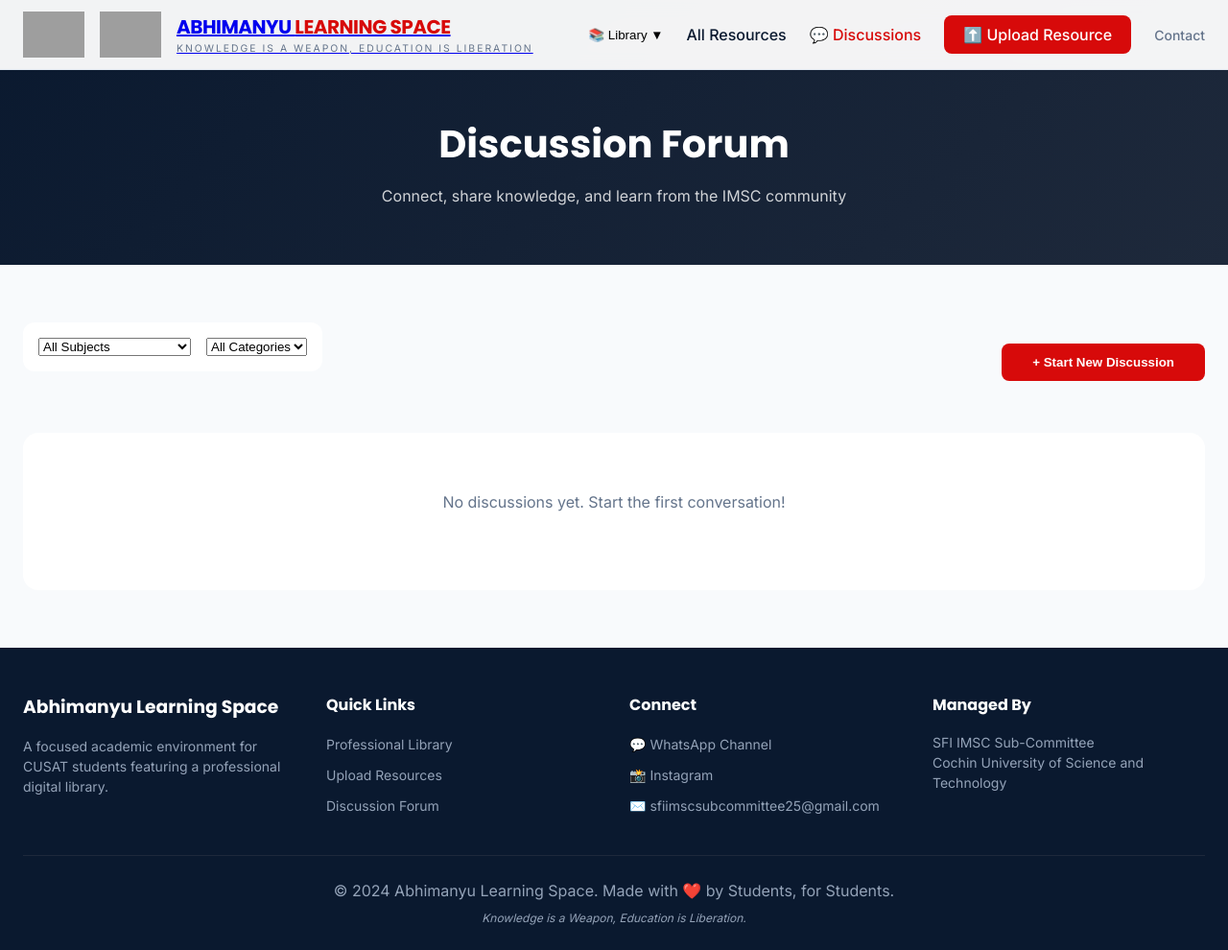
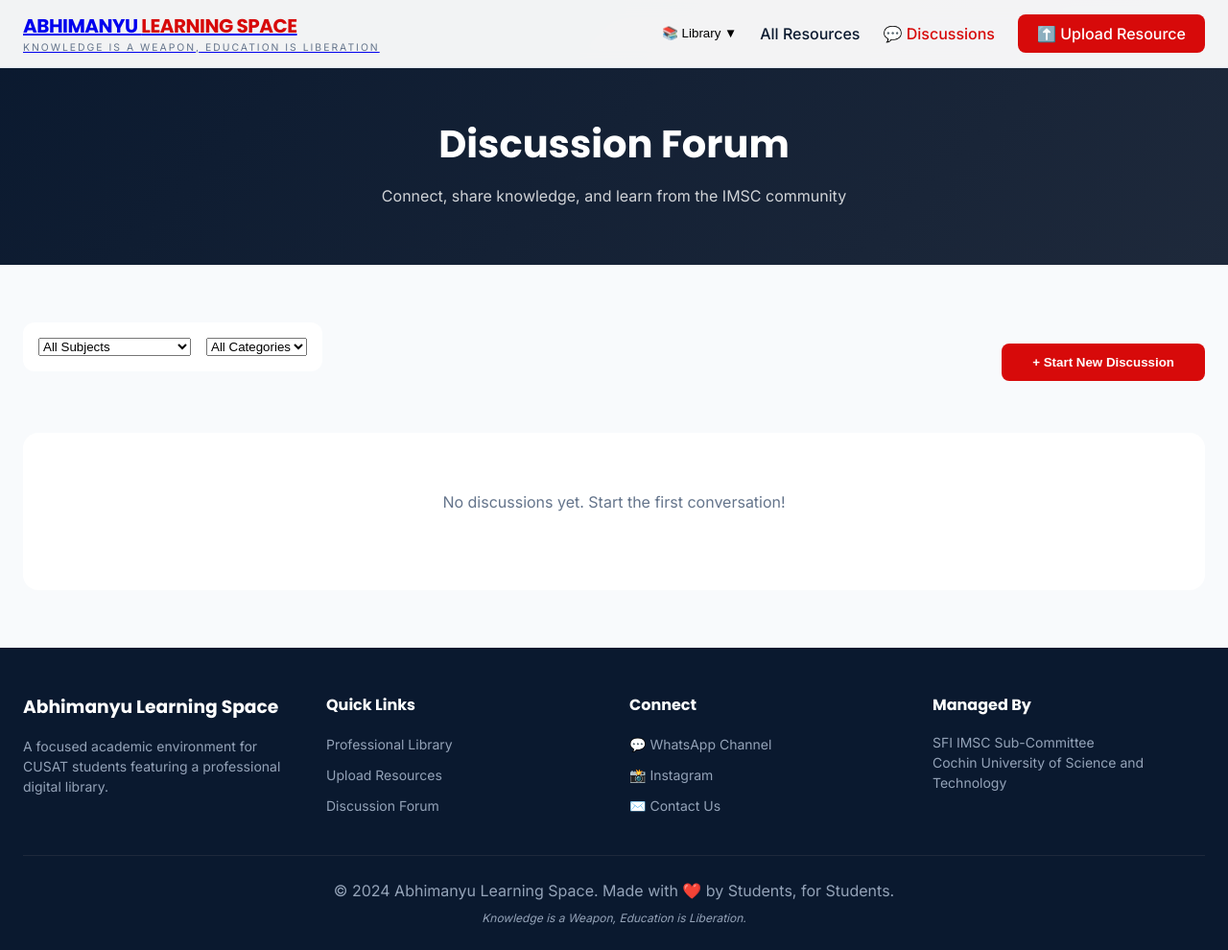
Before and after one commit to Com-Adarsh/library-python, a Flask app: page /discussions in a window 1280 px wide. Shown: the whole page at 96% size. Run offline with Flask 3, Linux system fonts and the light colour scheme; data that the repository does not hold is empty; some libraries are stand-ins or nearby versions; grey boxes are pictures that could not be loaded.

Commit message:
Update base.html

```diff
--- a/templates/base.html
+++ b/templates/base.html
@@ -7,18 +7,14 @@
     <title>{% block title %}Abhimanyu Learning Space{% endblock %}</title>
     <link href="https://fonts.googleapis.com/css2?family=Poppins:wght@400;500;600;700;800&family=Inter:wght@400;500;600;700&display=swap" rel="stylesheet">
     <link rel="stylesheet" href="{{ url_for('static', filename='css/style.css') }}">
-    <link rel="icon" type="image/x-icon" href="{{ url_for('static', filename='images/favicon.ico') }}">
     {% block extra_head %}{% endblock %}
 </head>
 <body>
-    <!-- Navigation -->
     <nav class="navbar" id="navbar">
         <div class="container">
             <div class="nav-brand">
                 <a href="{{ url_for('index') }}">
                     <div class="logo-container">
-                        <img src="{{ url_for('static', filename='images/cusat-logo.svg') }}" alt="CUSAT" class="nav-logo" onerror="this.style.display='none'">
-                        <img src="{{ url_for('static', filename='images/abhimanyu-logo.svg') }}" alt="Abhimanyu" class="nav-logo" onerror="this.style.display='none'">
                         <div class="brand-text">
                             <h1>ABHIMANYU <span class="text-crimson">LEARNING SPACE</span></h1>
                             <p>Knowledge is a Weapon, Education is Liberation</p>
@@ -44,32 +40,15 @@
                     <a href="{{ url_for('resources_page') }}" class="{% if active_page == 'resources' %}active{% endif %}">All Resources</a>
                     <a href="{{ url_for('discussions') }}" class="{% if active_page == 'discussions' %}active{% endif %}">💬 Discussions</a>
                     <a href="{{ url_for('upload_resource') }}" class="upload-btn">⬆️ Upload Resource</a>
-                    <a href="mailto:sfiimscsubcommittee25@gmail.com" class="contact-link">Contact</a>
                 </div>
             </div>
         </div>
     </nav>
 
-    <!-- Flash Messages -->
-    {% with messages = get_flashed_messages(with_categories=true) %}
-        {% if messages %}
-            <div class="flash-messages">
-                {% for category, message in messages %}
-                    <div class="flash-message flash-{{ category }}">
-                        {{ message }}
-                        <button class="flash-close" onclick="this.parentElement.remove()">×</button>
-                    </div>
-                {% endfor %}
-            </div>
-        {% endif %}
-    {% endwith %}
-
-    <!-- Main Content -->
     <main class="main-content">
         {% block content %}{% endblock %}
     </main>
 
-    <!-- Footer -->
     <footer class="footer">
         <div class="container">
             <div class="footer-grid">
@@ -90,7 +69,7 @@
                     <ul>
                         <li><a href="https://whatsapp.com/channel/0029VaesYjiHgZWZT1NwWo1z" target="_blank">💬 WhatsApp Channel</a></li>
                         <li><a href="https://www.instagram.com/sfi_imsc_subcommittee_cusat" target="_blank">📸 Instagram</a></li>
-                        <li><a href="mailto:sfiimscsubcommittee25@gmail.com">✉️ sfiimscsubcommittee25@gmail.com</a></li>
+                        <li><a href="mailto:sfiimscsubcommittee25@gmail.com">✉️ Contact Us</a></li>
                     </ul>
                 </div>
                 <div class="footer-section">
```
